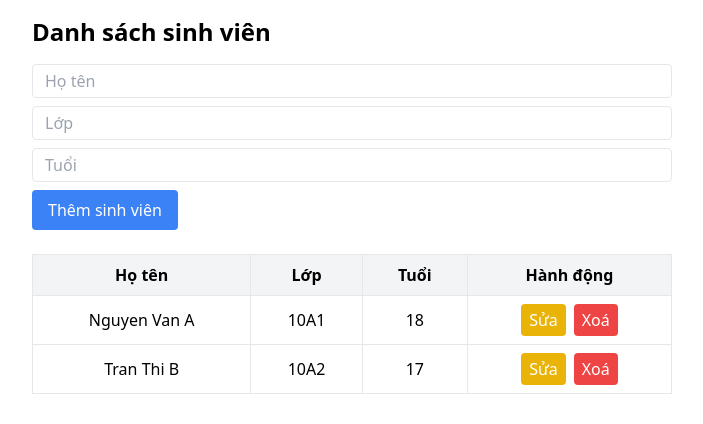
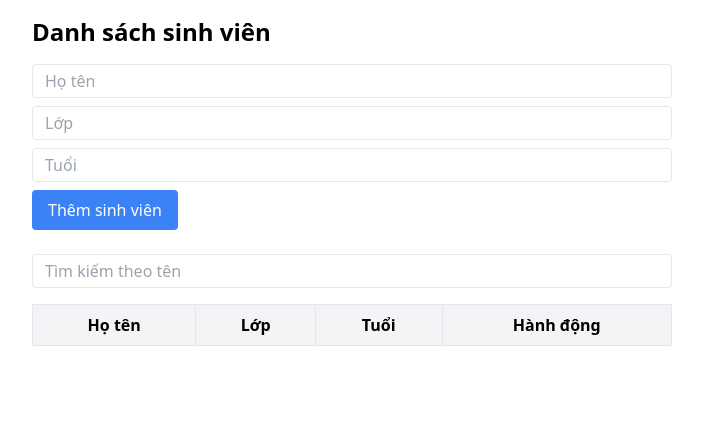
Before and after one commit to datt152/TranThanhDat_22682831_KiemTra_React, a React (Vite) app: page / in a window 1280 px wide. Shown: the top 424 px of the page, without its empty margins (288-991 px from the left). Built offline with nearby package versions, Linux system fonts and the light colour scheme.

Commit message:
tim kiem sinh vien theo ten

```diff
--- a/src/App.jsx
+++ b/src/App.jsx
@@ -1,17 +1,25 @@
-import { useState } from 'react';
+import { useState, useEffect } from 'react';
 
 function App() {
-  const [students, setStudents] = useState([
-    { id: 1, name: 'Nguyen Van A', class: '10A1', age: 18 },
-    { id: 2, name: 'Tran Thi B', class: '10A2', age: 17 },
-  ]);
-
-  // Bước 3: Thêm sinh viên mới
-  // Commit: feat: thêm sinh viên mới
+  const [students, setStudents] = useState([]);
   const [name, setName] = useState('');
   const [stuClass, setStuClass] = useState('');
   const [age, setAge] = useState('');
   const [editId, setEditId] = useState(null);
+  const [searchQuery, setSearchQuery] = useState('');
+
+  // Load danh sách từ localStorage
+  useEffect(() => {
+    const stored = localStorage.getItem('students');
+    if (stored) {
+      setStudents(JSON.parse(stored));
+    }
+  }, []);
+
+  // Lưu vào localStorage khi danh sách thay đổi
+  useEffect(() => {
+    localStorage.setItem('students', JSON.stringify(students));
+  }, [students]);
 
   const handleAdd = () => {
     if (!name || !stuClass || !age) return;
@@ -37,8 +45,6 @@ function App() {
     setAge('');
   };
 
-  // Bước 4: Xoá sinh viên
-  // Commit: feat: xoá sinh viên
   const handleDelete = (id) => {
     setStudents((prev) => {
       const updated = prev.filter((student) => student.id !== id);
@@ -53,6 +59,10 @@ function App() {
     setStuClass(student.class);
     setAge(student.age.toString());
   };
+
+  const filteredStudents = students.filter((s) =>
+    s.name.toLowerCase().includes(searchQuery.toLowerCase())
+  );
 
   return (
     <div className="max-w-2xl mx-auto p-4">
@@ -88,6 +98,16 @@ function App() {
         </button>
       </div>
 
+      <div className="mb-4">
+        <input
+          type="text"
+          placeholder="Tìm kiếm theo tên"
+          value={searchQuery}
+          onChange={(e) => setSearchQuery(e.target.value)}
+          className="w-full border rounded px-3 py-1"
+        />
+      </div>
+
       <table className="min-w-full border">
         <thead className="bg-gray-100">
           <tr>
@@ -98,7 +118,7 @@ function App() {
           </tr>
         </thead>
         <tbody>
-          {students.map((student) => (
+          {filteredStudents.map((student) => (
             <tr key={student.id} className="text-center">
               <td className="border px-4 py-2">{student.name}</td>
               <td className="border px-4 py-2">{student.class}</td>
```
Also changed, not shown: minhchung/TimSinhVien.PNG (added).
